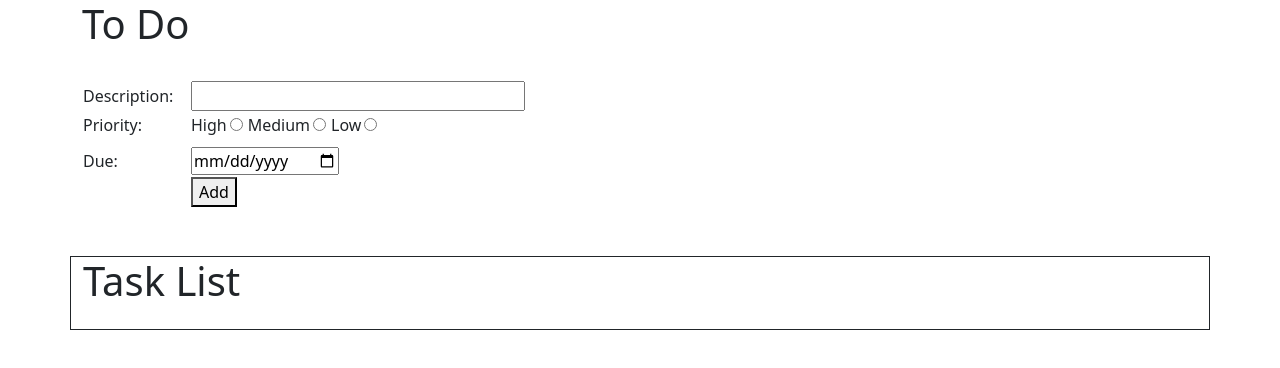
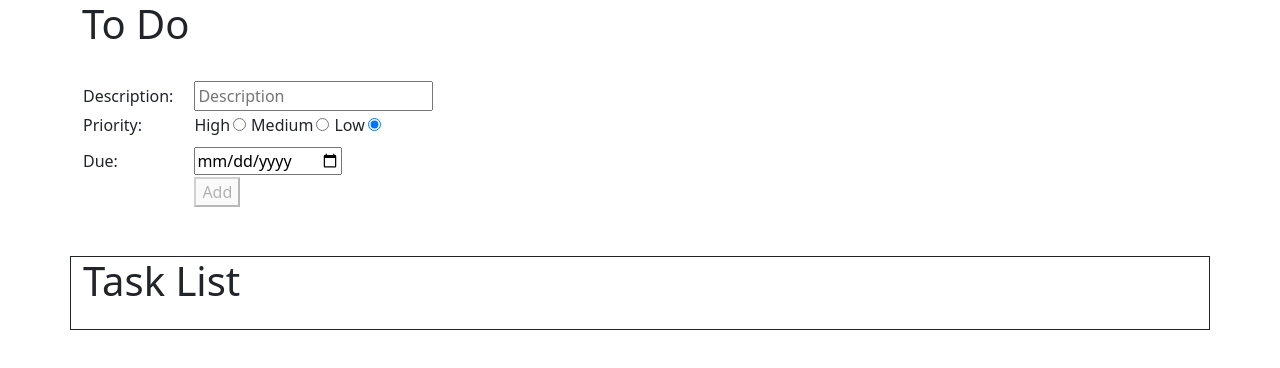
Before and after one commit to xong002/day32workshop, an Angular app: page / in a window 1280 px wide. Shown: the top 368 px of the page. Built offline with nearby package versions, Linux system fonts and the light colour scheme.

Commit message:
completed validation

```diff
--- a/src/app/app.component.html
+++ b/src/app/app.component.html
@@ -1,14 +1,18 @@
 <app-todo-create (addToDoOutput)="addToDoList($event)"></app-todo-create>
-<br><br>
+<br /><br />
 <div class="container border border-dark">
-    <h1>Task List</h1>
-    <table class="table">
-        <tr *ngFor="let t of taskList" class="container border border-dark">
-            <td>{{t.description}}</td>
-            <td>{{t.priority}}</td>
-            <td>{{t.due}}</td>
-        </tr>
-    </table>
+  <h1>Task List</h1>
+  <table class="table">
+    <tr *ngFor="let t of taskList" class="container border border-dark">
+      <td>
+        <h3>{{ t.description }}</h3>
+        <p>{{ t.priority }}</p>
+      </td>
+      <td>
+        <span style="float:right; bottom: 0;">{{ t.due | date:'dd MMM yyyy' }}</span>
+      </td>
+    </tr>
+  </table>
 </div>
 
 <router-outlet></router-outlet>
--- a/src/app/app.module.ts
+++ b/src/app/app.module.ts
@@ -5,11 +5,13 @@ import { AppRoutingModule } from './app-routing.module';
 import { AppComponent } from './app.component';
 import { FormsModule, ReactiveFormsModule } from '@angular/forms';
 import { TodoCreateComponent } from './components/todo-create/todo-create.component';
+import { DateValidationDirective } from './validation/date-validation.directive';
 
 @NgModule({
   declarations: [
     AppComponent,
-    TodoCreateComponent
+    TodoCreateComponent,
+    DateValidationDirective
   ],
   imports: [
     BrowserModule,
--- a/src/app/components/todo-create/todo-create.component.html
+++ b/src/app/components/todo-create/todo-create.component.html
@@ -5,57 +5,105 @@
     <table>
       <tbody formArrayName="todoArrays">
         <div *ngFor="let todo of todoArray.controls" [formGroup]="todo">
-          <tr style="width: 100%">
+          <tr>
             <td>Description:</td>
-            <td style="padding-left: 5%">
+            <td style="padding-left: 20px; width: 300px">
               <input
                 type="text"
-                style="width: 150%"
                 formControlName="description"
+                placeholder="Description"
               />
+            </td>
+            <td>
+              <div
+                *ngIf="
+                  todo.get('description').hasError('required') &&
+                  todo.get('description').touched
+                "
+                style="width: auto; color: red"
+              >
+                Please enter description (mandatory).
+              </div>
+              <div
+                *ngIf="todo.get('description').hasError('minlength')"
+                style="width: auto; color: red"
+              >
+                Please enter more than 5 characters.
+              </div>
             </td>
           </tr>
           <tr>
             <td>Priority:</td>
-            <td style="padding-left: 5%;">
+            <td style="padding-left: 20px; width: 300px">
               <label for="high" class="form-label">High</label>
               <input
                 type="radio"
                 id="high"
                 name="priority"
-                value="high"
+                value="High"
                 style="margin-right: 5px; margin-left: 3px"
                 formControlName="priority"
               />
+              <!-- <br /> -->
               <label for="medium" class="form-label">Medium</label>
               <input
                 type="radio"
                 id="medium"
                 name="priority"
-                value="medium"
+                value="Medium"
                 style="margin-right: 5px; margin-left: 3px"
                 formControlName="priority"
               />
+              <!-- <br /> -->
               <label for="low" class="form-label">Low</label>
               <input
                 type="radio"
                 id="low"
                 name="priority"
-                value="low"
+                [value]="priorityLevel"
                 style="margin-left: 3px"
                 formControlName="priority"
               />
             </td>
+            <td>
+              <div
+                *ngIf="todo.get('priority').hasError('required')"
+                style="width: auto; color: red"
+              >
+                Please select priority (mandatory).
+              </div>
+            </td>
           </tr>
           <tr>
             <td>Due:</td>
-            <td style="padding-left: 5%">
+            <td style="padding-left: 20px; width: 300px">
               <input type="date" formControlName="due" />
+            </td>
+            <td>
+              <div
+                *ngIf="
+                  todo.get('due').hasError('required') &&
+                  todo.get('due').touched
+                "
+                style="width: auto; color: red"
+              >
+                Please select due date (mandatory).
+              </div>
+              <div
+                *ngIf="
+                  todo.get('due').hasError('pastDate')
+                "
+                style="width: auto; color: red"
+              >
+                Date is in the past.
+              </div>
             </td>
           </tr>
           <tr>
             <td></td>
-            <td style="padding-left: 5%"><button type="submit">Add</button></td>
+            <td style="padding-left: 20px">
+              <button type="submit" [disabled]="!todoGroup.valid">Add</button>
+            </td>
           </tr>
         </div>
       </tbody>
--- a/src/app/components/todo-create/todo-create.component.ts
+++ b/src/app/components/todo-create/todo-create.component.ts
@@ -1,5 +1,5 @@
 import { Component, EventEmitter, Output } from '@angular/core';
-import { FormArray, FormBuilder, FormControl, FormGroup, Validators } from '@angular/forms';
+import { AbstractControl, FormArray, FormBuilder, FormControl, FormGroup, ValidationErrors, Validators } from '@angular/forms';
 
 
 @Component({
@@ -8,38 +8,48 @@ import { FormArray, FormBuilder, FormControl, FormGroup, Validators } from '@ang
   styleUrls: ['./todo-create.component.css']
 })
 export class TodoCreateComponent {
-  todoGroup : FormGroup;
-  todoArray : FormArray;
+  todoGroup: FormGroup;
+  todoArray: FormArray;
   todoObj: {
     description: "",
     priority: "",
     date: null
   }
+  priorityLevel: string = "Low";
 
-  constructor(private formBuilder : FormBuilder){}
+  constructor(private formBuilder: FormBuilder) { }
 
   ngOnInit(): void {
     this.todoArray = this.formBuilder.array([]);
-    this.todoGroup = this.formBuilder.group({ todoArrays: this.todoArray})
+    this.todoGroup = this.formBuilder.group({ todoArrays: this.todoArray })
     this.addToDoRow();
   }
 
-  addToDoRow(){
+  addToDoRow() {
     const todoSubGroup = this.formBuilder.group({
-      description: new FormControl<string>("", [Validators.required]),
-      priority: new FormControl<string>("", [Validators.required]),
-      due: new FormControl<Date>(new Date(), [Validators.required]),
+      description: new FormControl<string>("", {
+        validators: [Validators.required, Validators.minLength(5)],
+        updateOn: 'change'
+      }),
+      priority: new FormControl<string>(this.priorityLevel, [Validators.required]),
+      due: new FormControl<Date>(null, [Validators.required, dateValidator]),
     })
     this.todoArray.push(todoSubGroup);
   }
 
   @Output() addToDoOutput: EventEmitter<FormArray> = new EventEmitter();
 
-  addToDo(){
+  addToDo() {
     let arrayControl = this.todoGroup.get('todoArrays') as FormArray;
     this.addToDoOutput.emit(arrayControl);
     console.log(arrayControl.at(0).value)
   }
 
+}
 
+const dateValidator = (ctrl: AbstractControl) => {
+  if (ctrl.value < new Date().toJSON().slice(0,10)){
+    return { pastDate: true} as ValidationErrors;
+  }
+  return null;
 }
--- /dev/null
+++ b/src/app/validation/date-validation.directive.ts
@@ -0,0 +1,10 @@
+import { Directive } from '@angular/core';
+
+@Directive({
+  selector: '[appDateValidation]'
+})
+export class DateValidationDirective {
+
+  constructor() { }
+
+}
```
